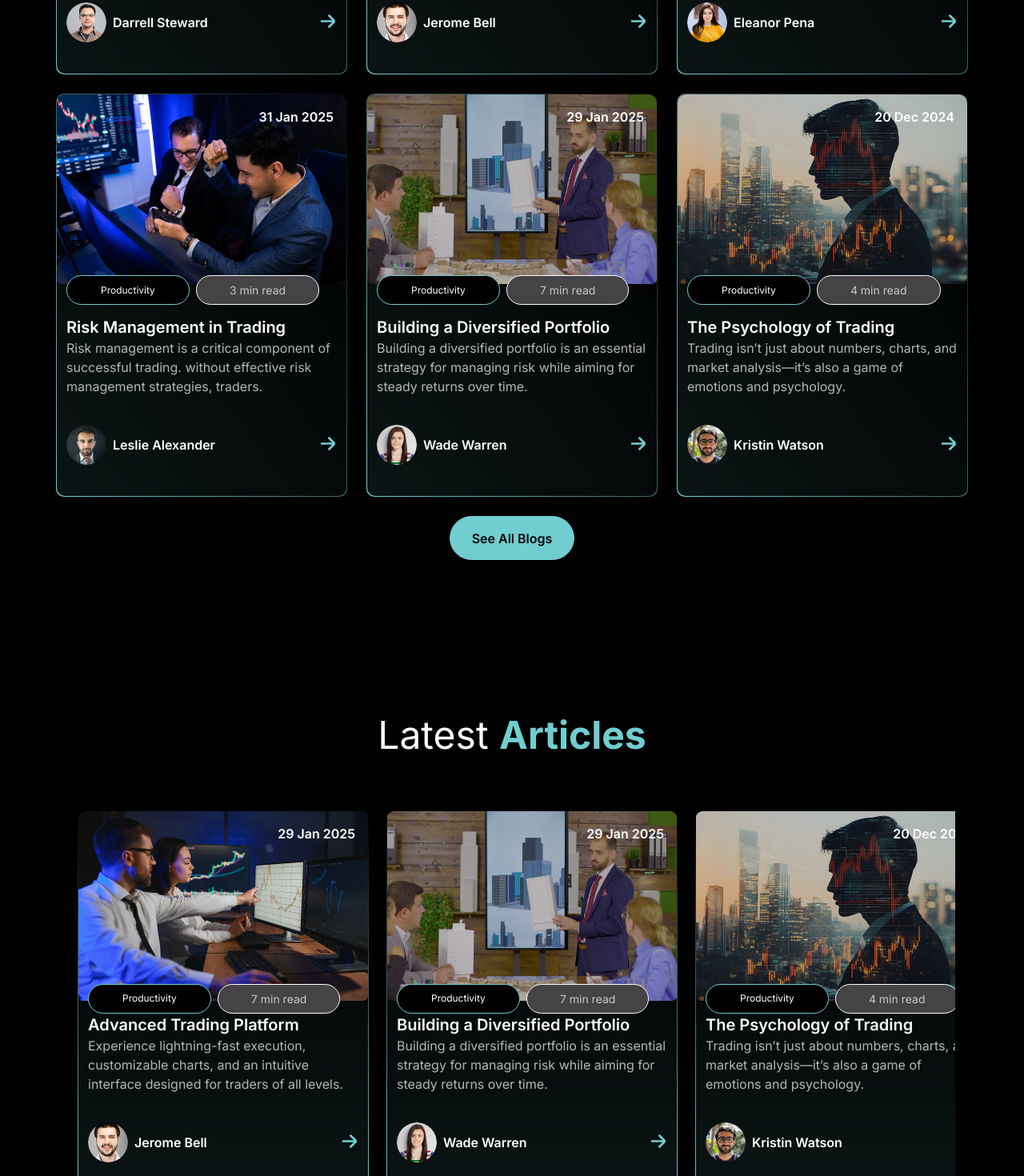
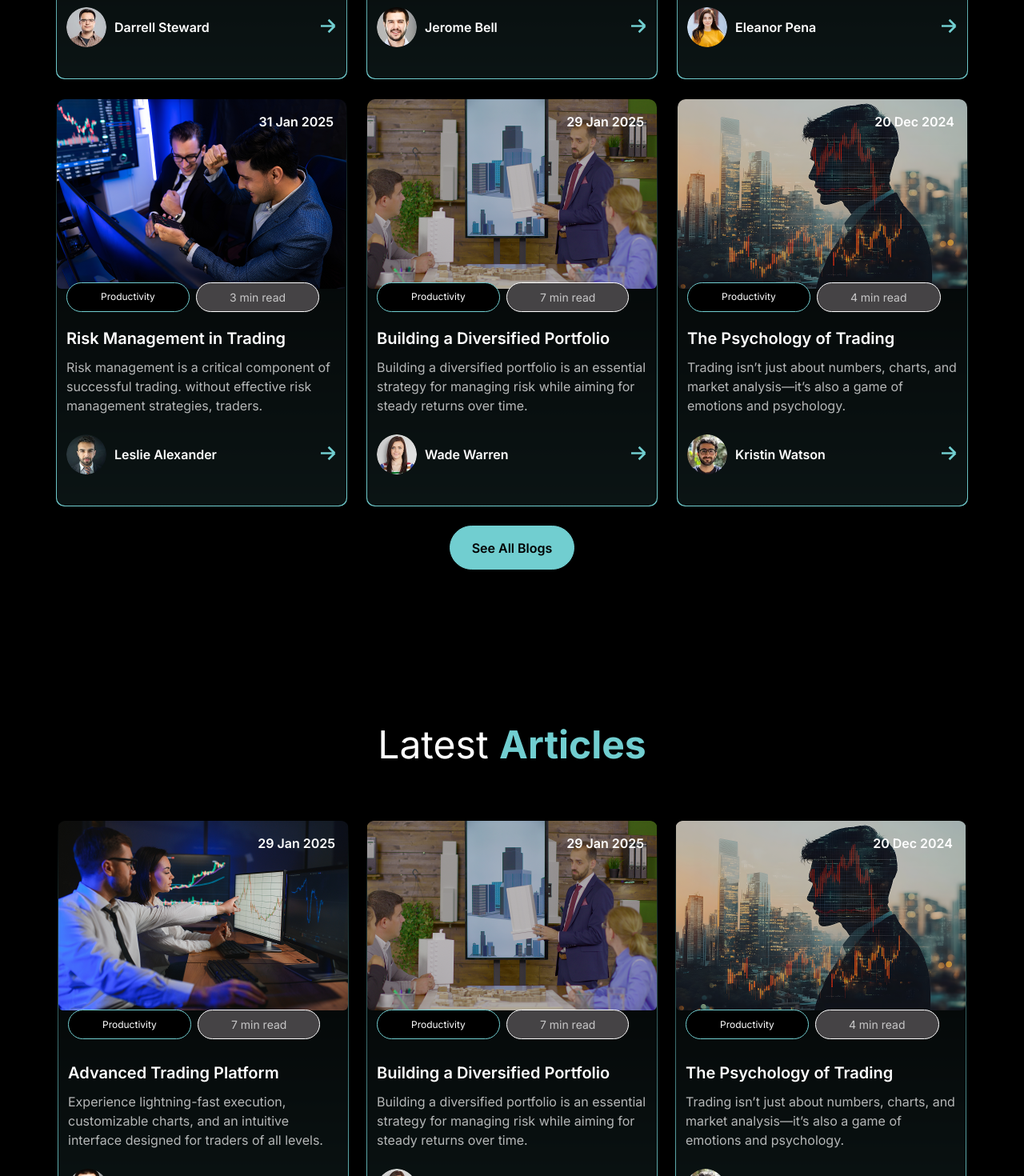
Before and after one commit to sonambishnoi550/blog-test, a Next.js app: page / in a window 1280 px wide. Shown: the part 1080-2550 px from the top of the page at 80% size. Built offline with nearby package versions, Linux system fonts and the light colour scheme.

Commit message:
change color

```diff
--- a/src/components/Articles.tsx
+++ b/src/components/Articles.tsx
@@ -11,7 +11,7 @@ const Articles = () => {
     const featuredBlogs = BLOGS_CARD.filter((blog) => blog.isFeatured);
 
     return (
-        <div className="relative container max-xl:px-4 max-w-[1140px] mx-auto lg:py-[180px] md:py-24 py-16">
+        <div className="relative container max-xl:px-4 max-w-[1170px] mx-auto lg:py-[180px] md:py-24 py-16">
             <h1 className="md:mt-[15px] lg:text-5xl md:text-4xl text-3xl font-normal text-white text-center md:pb-[70px] pb-10">
                 Latest <span className="text-sky font-bold">Articles</span>
             </h1>
@@ -38,16 +38,16 @@ const Articles = () => {
                                     <p className="text-white text-base font-semibold leading-custom-lg absolute top-4 right-4">{blog.date}</p>
                                     <Image src={blog.image} alt={blog.title} width={364} height={237} className="w-full h-[237px] object-cover rounded-md mb-4" />
                                     <div className="px-3 pb-[39px] flex flex-col">
-                                        <div className="flex gap-2 absolute top-[45%] mb-2">
+                                        <div className="flex gap-2 absolute top-[45%]">
                                             <span className="border-sky border rounded-full bg-black leading-custom-lg hover:border-white text-xs px-[42px] h-[37px] py-[3px] flex items-center bg-simple-black">{blog.category}</span>
                                             <span className="text-white/70 bg-light-black font-normal leading-custom-lg text-sm border-white border h-[37px] flex items-center rounded-full px-[41px] py-[9.5px] whitespace-nowrap">{blog.readTime} min read</span>
                                         </div>
-                                        <h3 className="text-xl font-semibold">{blog.title}</h3>
+                                        <h3 className="text-xl font-semibold mt-12 mb-[10px]">{blog.title}</h3>
                                         <div className="overflow-auto flex-grow scrollbar-hide">
-                                            <p className="text-white/70 mb-3 font-normal leading-custom-lg text-base">{blog.description}</p>
+                                            <p className="text-white/70  font-normal leading-custom-lg text-base">{blog.description}</p>
                                         </div>
                                         <div className="flex justify-between items-center">
-                                            <div className="flex items-center gap-2 mt-6">
+                                            <div className="flex items-center gap-[10px] mt-6">
                                                 <Image src={blog.authorImage} alt={blog.author} width={50} height={50} className="size-[50px] rounded-full" />
                                                 <p className="text-white text-base leading-custom-lg font-semibold">{blog.author}</p>
                                             </div>
--- a/src/components/Hero.tsx
+++ b/src/components/Hero.tsx
@@ -120,19 +120,19 @@ const Hero: React.FC<HeroProps> = ({ pageIndex, onPageChange }) => {
                     {filteredBlogs.length > 0 ? (
                         <div className="grid grid-cols-1 md:grid-cols-2 lg:grid-cols-3 gap-6 max-w-[1140px] mx-auto justify-center">
                             {filteredBlogs.map((blog) => (
-                                <div onClick={() => handleCardClick(blog.title)} key={blog.id} className="bg-gradient-to-bl from-sky/0 to-sky/100 p-[1px] rounded-[10px] max-w-[364px] w-full sm:w-[80%] md:w-auto mx-auto">
+                                <div onClick={() => handleCardClick(blog.title)} key={blog.id} className="bg-gradient-to-b from-sky/0 to-sky/100 p-[1px] rounded-[10px] max-w-[364px] w-full sm:w-[80%] md:w-auto mx-auto">
                                     <div className="bg-black/90 text-white relative rounded-[10px] overflow-hidden">
                                         <p className="text-white text-base font-semibold leading-custom-lg absolute top-4 right-4">{blog.date}</p>
                                         <Image src={blog.image} alt={blog.title} width={364} height={237} className="w-full h-[237px] object-cover rounded-md mb-4" />
                                         <div className="px-3 pb-[39px]">
-                                            <div className="flex gap-2 mb-2 absolute top-[45%]">
+                                            <div className="flex gap-2 absolute top-[45%]">
                                                 <span className="border-sky border rounded-full bg-black leading-custom-lg hover:border-white text-xs px-[42px] h-[37px] py-[3px] flex items-center">{blog.category}</span>
                                                 <span className="text-white/70 bg-light-black font-normal leading-custom-lg text-sm border-white border h-[37px] flex items-center rounded-full px-[41px] py-[9.5px]">{blog.readTime} min read</span>
                                             </div>
-                                            <h3 className="text-xl font-semibold pt-6">{blog.title}</h3>
-                                            <p className="text-white/70 mb-3 font-normal leading-custom-lg text-base">{blog.description}</p>
+                                            <h3 className="text-xl font-semibold mt-12 mb-[10px]">{blog.title}</h3>
+                                            <p className="text-white/70 font-normal leading-custom-lg text-base">{blog.description}</p>
                                             <div className="flex justify-between items-center">
-                                                <div className="flex items-center gap-2 mt-6">
+                                                <div className="flex items-center gap-[10px] mt-6">
                                                     <Image src={blog.authorImage} alt={blog.author} width={50} height={50} className="size-[50px] rounded-full" />
                                                     <p className="text-white text-base leading-custom-lg font-semibold">{blog.author}</p>
                                                 </div>
--- a/src/components/common/Header.tsx
+++ b/src/components/common/Header.tsx
@@ -71,9 +71,9 @@ const NavBar = () => {
                 <div className="px-4 container max-w-[1220px] mx-auto">
                     <div className={`pl-20 pr-10 ${open ? "" : "backdrop-blur-lg"} rounded-full border border-white/20 xl:max-w-[1220px] mx-auto max-xl:px-[16px] flex items-center justify-between md:py-[19.5px] py-2`}>
                         <Link href="/">
-                            <Image width={150} height={44} src="/assets/images/png/logo.png" alt="logo" className="max-xl:w-[150px] max-xl:h-[44px] max-lg:w-[120px] max-sm:w-[100px] pointer-events-none" />
+                            <Image width={150} height={44} src="/assets/images/webp/logo.webp" alt="logo" className="max-xl:w-[150px] max-xl:h-[44px] max-lg:w-[120px] max-sm:w-[100px] pointer-events-none" />
                         </Link>
-                        <ul className="flex items-center gap-[38px] max-lg:hidden">
+                        <ul className="flex items-center gap-6 max-lg:hidden">
                             {HEADER_LIST.map((item: HeaderItem, i: number) => (
                                 <li key={i}>
                                     <Link
```
